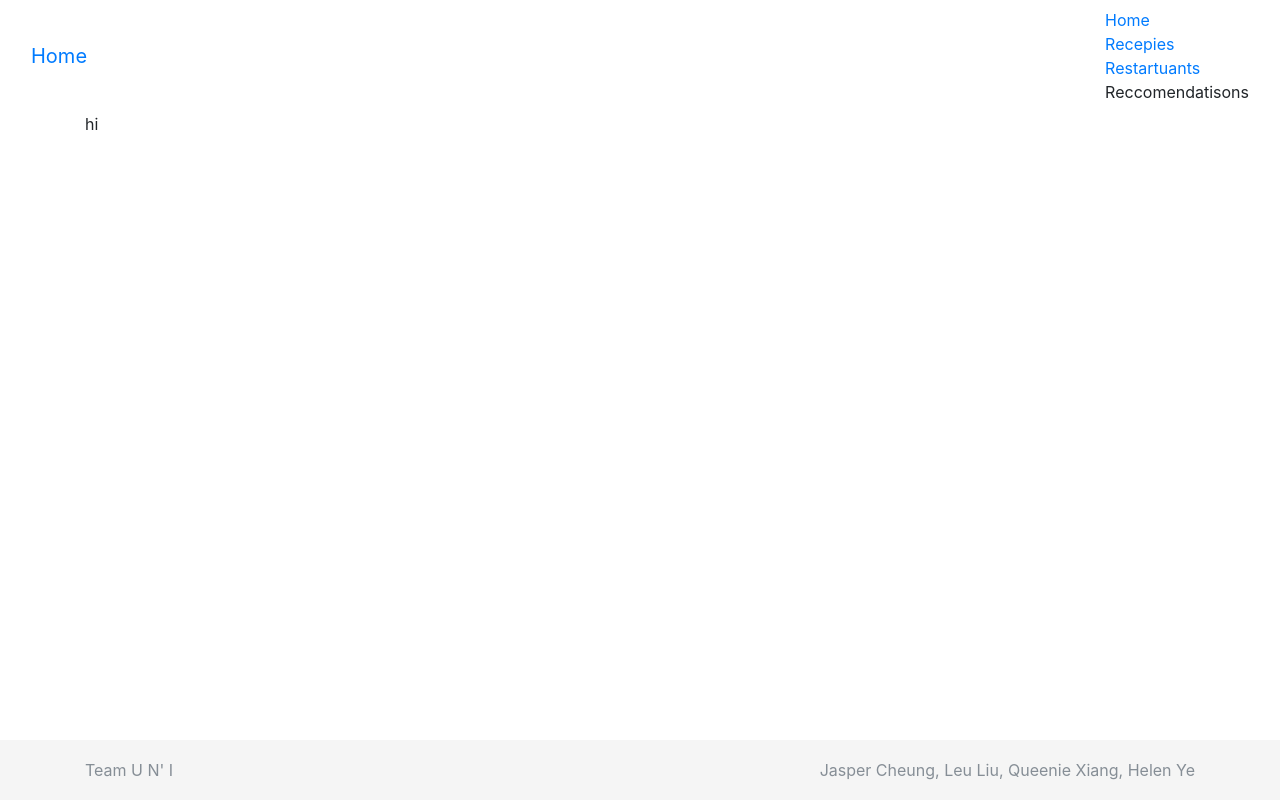
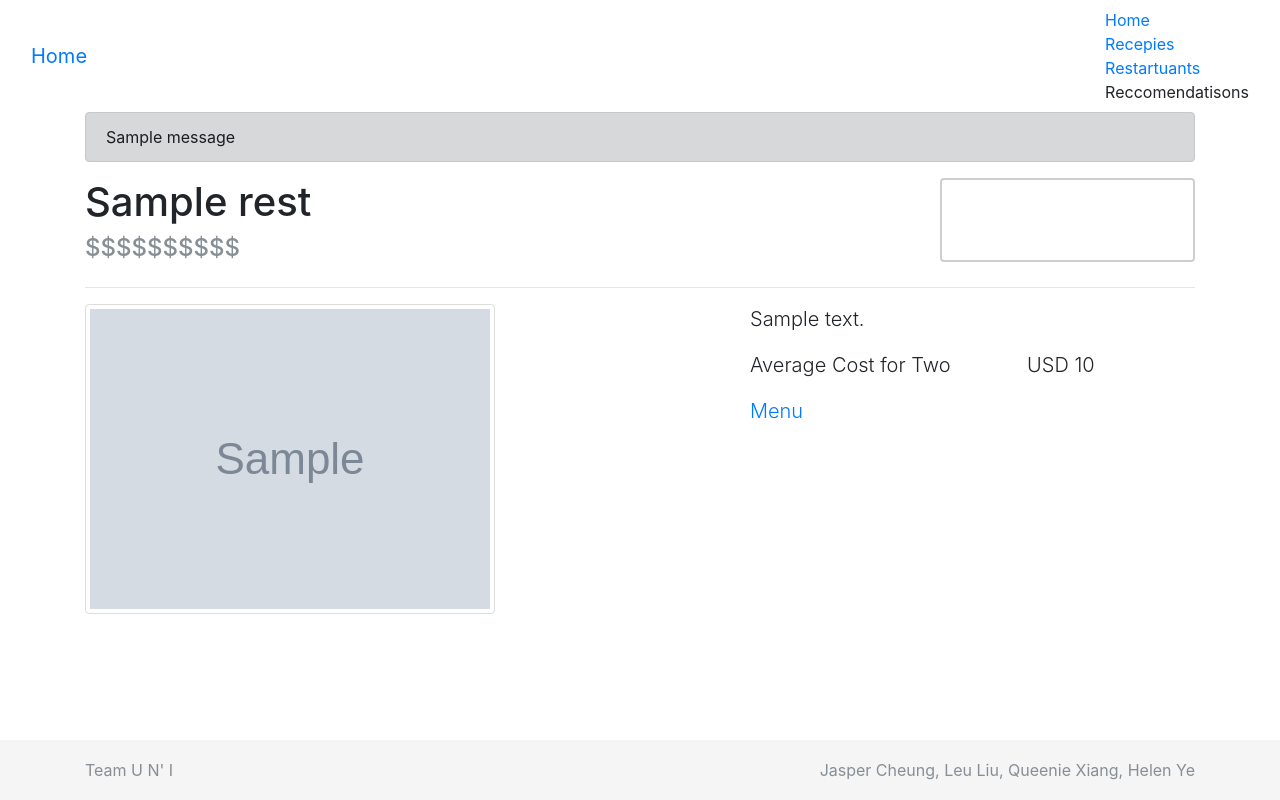
Before and after one commit to yhelen-stuy/food-for-uni, a Flask app: template templates/restaurant.html in a window 1280 px wide. Run offline with Flask 2, Linux system fonts and the light colour scheme; the template is opened without the code that fills it: most values are stand-ins (such as "Sample title", 1, 10 or a date in 2020); grey boxes marked "Sample" are stand-in pictures; one stand-in notice (Sample message) is shown; parts of the project's set-up code (start-up, migrations or seed data) failed here and were passed over.

Commit message:
Add specific restaurant changes & more

```diff
--- a/app.py
+++ b/app.py
@@ -1,11 +1,13 @@
-from flask import Flask, session, url_for, redirect, render_template, request
+from flask import Flask, session, url_for, redirect, render_template, request, flash
 import urllib2
 import requests
 import json
+import os
 import api
 
 #App instantiation
 app = Flask(__name__)
+app.secret_key = os.urandom(32)
 
 @app.route("/")
 def homepage():
@@ -70,9 +72,9 @@ def rest_search():
 def restaurant_results():
     args = request.args
     if args['cuisines']:
+        cuisines = args['cuisines'].split(',')
+    else:
         cuisines = []
-    else:
-        cuisines = args['cuisines'].split(',')
     try:
         sort = args['sort']
     except KeyError:
@@ -99,7 +101,14 @@ def restaurant_results():
 
 @app.route("/restaurant", methods=["GET"])
 def restaurant():
-    return render_template("restaurant.html")
+    try:
+        rest_id = request.args['rest_id']
+    except KeyError:
+        flash('No restaurant id given')
+        return redirect(url_for('rest_search'))
+    rest = api.restaurant_info(rest_id)
+    return render_template("restaurant.html",
+                            rest = rest)
 
 if __name__ == "__main__":
     app.debug = True
--- a/templates/base.html
+++ b/templates/base.html
@@ -23,6 +23,11 @@
       </div>
     </nav>
     <div class="container">
+        {% for msg in get_flashed_messages() %}
+        <div class="alert alert-dark" role="alert">
+            {{msg}}
+        </div>
+        {% endfor %}
       {% block content %}
       {% endblock %}
     </div>
--- a/templates/restaurant.html
+++ b/templates/restaurant.html
@@ -1,9 +1,46 @@
 {% extends "base.html" %}
 
 {% block title %}
-Restaurant
+{{ rest['name'] }}
 {% endblock %}
 
 {% block content %}
-hi
+<div class="row">
+    <div class="col">
+        <div class="row">
+            <div class="col-md-9">
+                <h1>{{ rest['name'] }}</h1>
+                <h4 class="text-muted">
+                    {% for p in range(rest['price_range']) %}${% endfor %}
+                </h4>
+            </div>
+            {% set rating = rest['user_rating']['aggregate_rating'] %}
+            <div class="col-md-3">
+                <div class="card rounded p-1" style="border:2px solid #cecece">
+                    <div class="card-body text-center py-2" style="background-color: #{{ rest['user_rating']['rating_color'] }}">
+                        <h1 class="text-white display-5 font-weight-bold">{{ rating }} / 5.0</h1>
+                    </div>
+                </div>
+            </div>
+        </div>
+        <hr>
+        <div class="row">
+            <div class="col-md-7">
+                <img src="{{ rest['featured_image'] }}" class="img-thumbnail" alt="{{rest['name']}}">
+            </div>
+            <div class="col-md-5">
+                <p class="lead">{{ rest['location']['address'] }}</p>
+                <div class="row">
+                    <div class="col-md-7">
+                        <p class="lead">Average Cost for Two</p>
+                    </div>
+                    <div class="col-md-5">
+                        <p class="lead">{{ rest['currency'] }} {{ rest['average_cost_for_two'] }}</p>
+                    </div>
+                </div>
+                <p class="lead"><a href="{{ rest['menu_url'] }}">Menu</a></p>
+            </div>
+        </div>
+    </div>
+</div>
 {% endblock %}
--- a/templates/restaurant_results.html
+++ b/templates/restaurant_results.html
@@ -25,5 +25,9 @@ Restaurant Results
         {% endfor %}
     </div>
 </div>
-
+<div class="row">
+    <a href="/restaurant_search" class="btn btn-primary btn-lg" role="button">
+        Back
+    </a>
+</div>
 {% endblock %}
--- a/templates/restaurant_search.html
+++ b/templates/restaurant_search.html
@@ -17,7 +17,7 @@ Search for restaurants!
             <div class="form-group">
                 <div class="row">
                     <div class="col-md-8">
-                        <label for="location">Location:</label>
+                        <label for="location">City:</label>
                         <input type="text" class="form-control" name="location" placeholder="Boston">
                     </div>
                     <div class="col-md-4">
```
Also changed, not shown: devlog.txt (+7 -0 lines).
